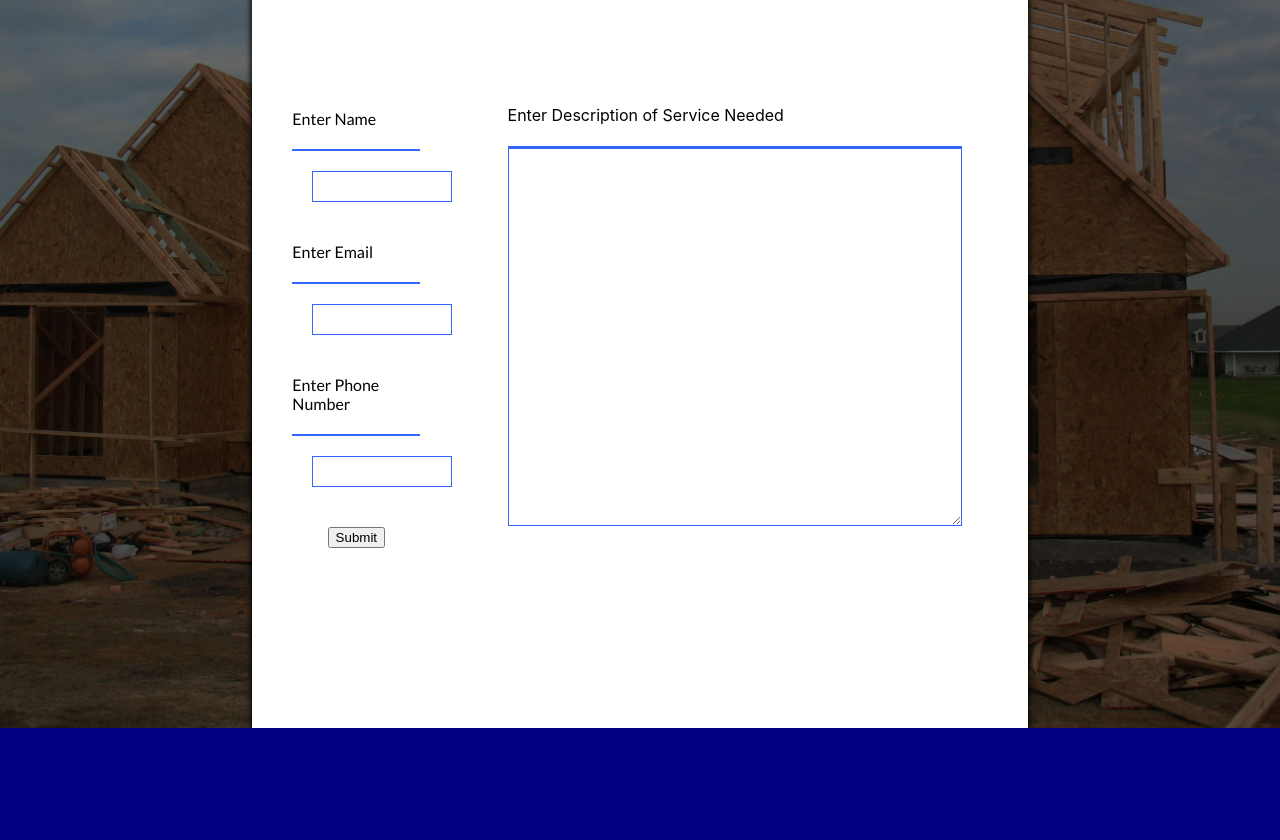
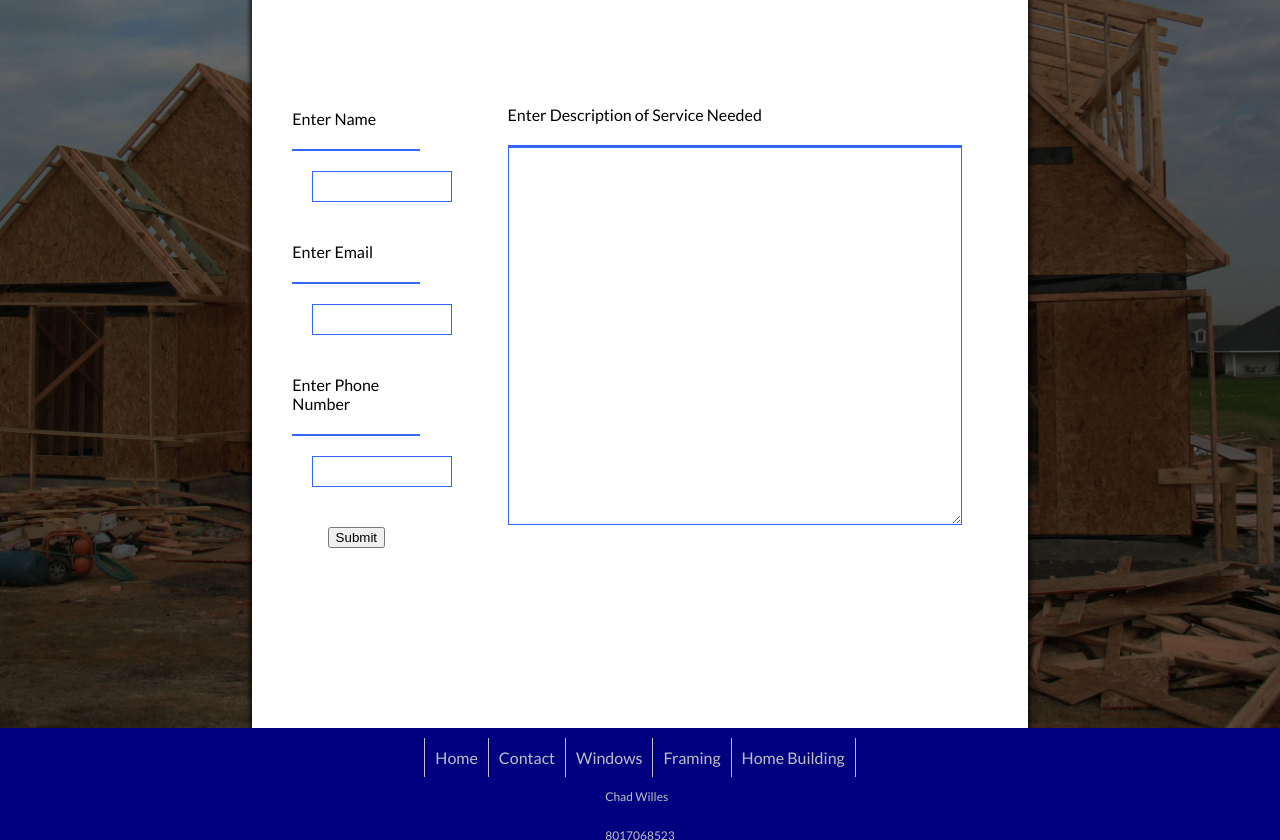
Before and after one commit to ethonwilles/cns-site, a React (Create React App) app: page /contact in a window 1280 px wide. Shown: the part 204-1044 px from the top of the page. Built offline with nearby package versions, Linux system fonts and the light colour scheme.

Commit message:
asdfasdfasdfasd

```diff
--- a/public/index.html
+++ b/public/index.html
@@ -14,6 +14,10 @@
       href="https://fonts.googleapis.com/css?family=Lato&display=swap"
       rel="stylesheet"
     />
+    <script
+      src="https://kit.fontawesome.com/a49f3197ae.js"
+      crossorigin="anonymous"
+    ></script>
     <!--
       manifest.json provides metadata used when your web app is installed on a
       user's mobile device or desktop. See https://developers.google.com/web/fundamentals/web-app-manifest/
--- a/src/pages/contact.js
+++ b/src/pages/contact.js
@@ -1,5 +1,6 @@
 import React from "react";
 import axios from "axios";
+import { Link } from "react-router-dom";
 
 import NavBar from "./navbar";
 
@@ -69,7 +70,19 @@ const Contact = () => {
         <button type="submit">Submit</button>
       </form>
 
-      <div className="footer"></div>
+      <div className="footer">
+        <div className="links">
+          <Link className="home-link">Home</Link>
+          <Link>Contact </Link>
+          <Link>Windows</Link>
+          <Link>Framing</Link>
+          <Link>Home Building</Link>
+        </div>
+        <div className="info">
+          <p>Chad Willes</p>
+          <p>8017068523 </p>
+        </div>
+      </div>
     </div>
   );
 };
--- a/src/pages/home.js
+++ b/src/pages/home.js
@@ -1,4 +1,5 @@
 import React from "react";
+import { Link } from "react-router-dom";
 
 import NavBar from "./navbar";
 
@@ -7,6 +8,9 @@ const Home = () => {
     <div className="home-wrapper">
       <div className="header">
         <NavBar />
+      </div>
+      <div className="header-content">
+        <h1>Information</h1>
       </div>
       <div className="content">
         <div className="grid-item-text">
@@ -30,7 +34,15 @@ const Home = () => {
         </div>
       </div>
 
-      <div className="footer"></div>
+      <div className="footer">
+        <div className="links">
+          <Link className="home-link">Home</Link>
+          <Link>Contact </Link>
+          <Link>Windows</Link>
+          <Link>Framing</Link>
+          <Link>Home Building</Link>
+        </div>
+      </div>
     </div>
   );
 };
--- a/src/styles/contact-styles.scss
+++ b/src/styles/contact-styles.scss
@@ -9,7 +9,7 @@
   overflow: hidden;
 }
 .header {
-  background-image: url("../images/blueprint-banner.jpg");
+  background-image: linear-gradient(to right, #000080, white);
   height: 14vh;
   width: 100vw;
   display: flex;
--- a/src/styles/home-styles.scss
+++ b/src/styles/home-styles.scss
@@ -1,3 +1,7 @@
+body {
+  font-family: "Lato", sans-serif;
+}
+
 .navPage {
   display: flex;
   flex-direction: column;
@@ -69,7 +73,7 @@
   background-repeat: no-repeat;
   overflow: hidden;
   .header {
-    background-image: url("../images/blueprint-banner.jpg");
+    background-color: #000080;
     height: 14vh;
     width: 100vw;
     display: flex;
@@ -77,7 +81,17 @@
     justify-content: flex-end;
   }
 }
-
+.header-content {
+  align-self: center;
+  padding: 10px;
+  width: 60.3vw;
+  height: auto;
+  background-color: white;
+  box-shadow: 0px 4px 5px 2px rgba(0, 0, 0, 0.75);
+  h1 {
+    text-align: center;
+  }
+}
 .content {
   align-self: center;
   width: 60.3vw;
@@ -106,7 +120,41 @@
   background-color: #000080;
   height: 14vh;
   width: 100vw;
-  .links a {
-    color: white;
+  display: flex;
+  flex-direction: column;
+  align-items: center;
+  .links {
+    margin-top: 10px;
+    display: flex;
+    justify-content: space-around;
+    align-items: center;
+    a {
+      color: white;
+      text-decoration: none;
+      filter: brightness(75%);
+      text-align: center;
+
+      border-right: 1.5px solid white;
+      padding: 10px;
+    }
+    .home-link {
+      border-left: 1.5px solid white;
+    }
+  }
+  .info {
+    display: flex;
+    flex-direction: column;
+    justify-content: space-around;
+    p,
+    i {
+      filter: brightness(75%);
+      color: white;
+    }
+    i {
+      font-size: 20px;
+    }
+    p {
+      font-size: 12px;
+    }
   }
 }
```
